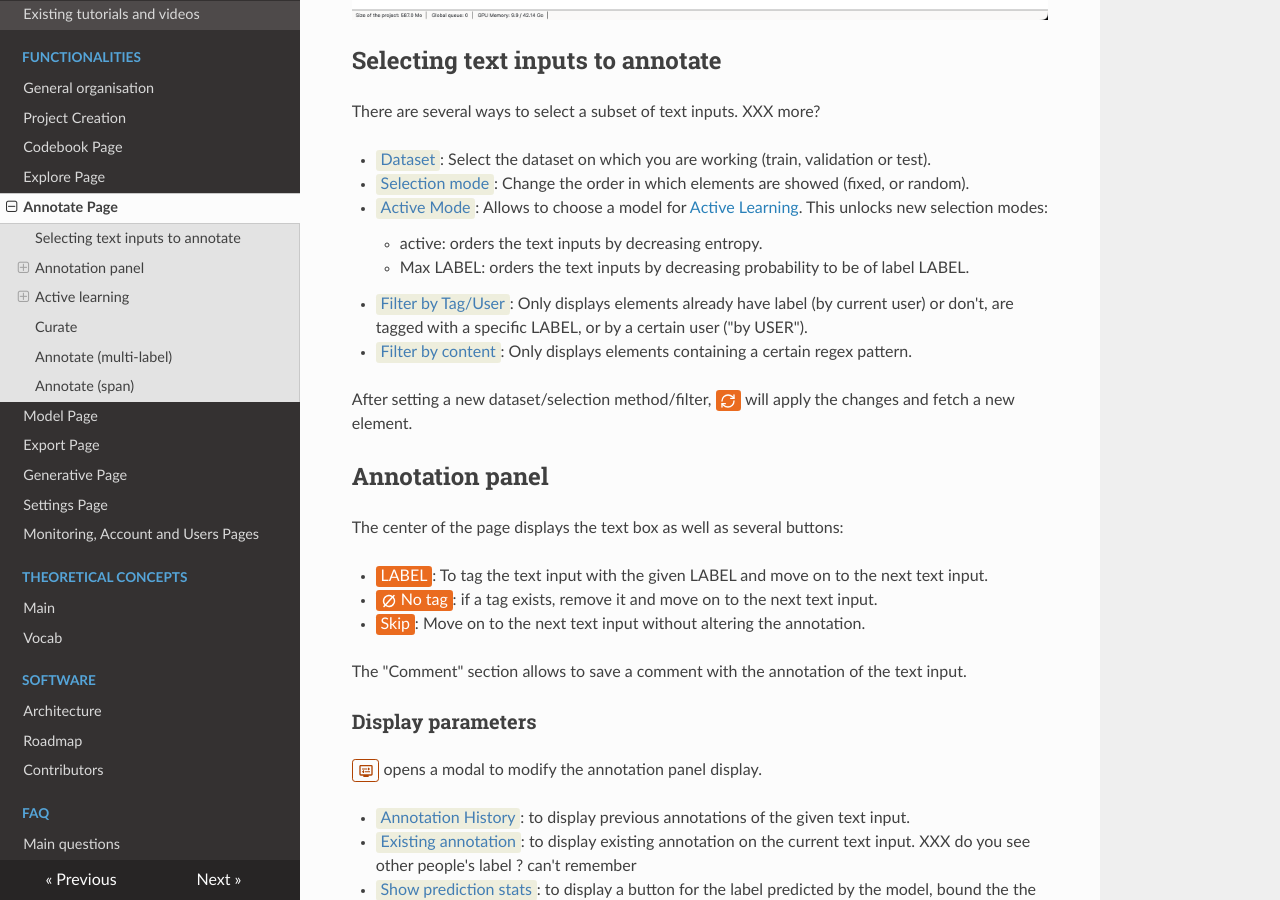
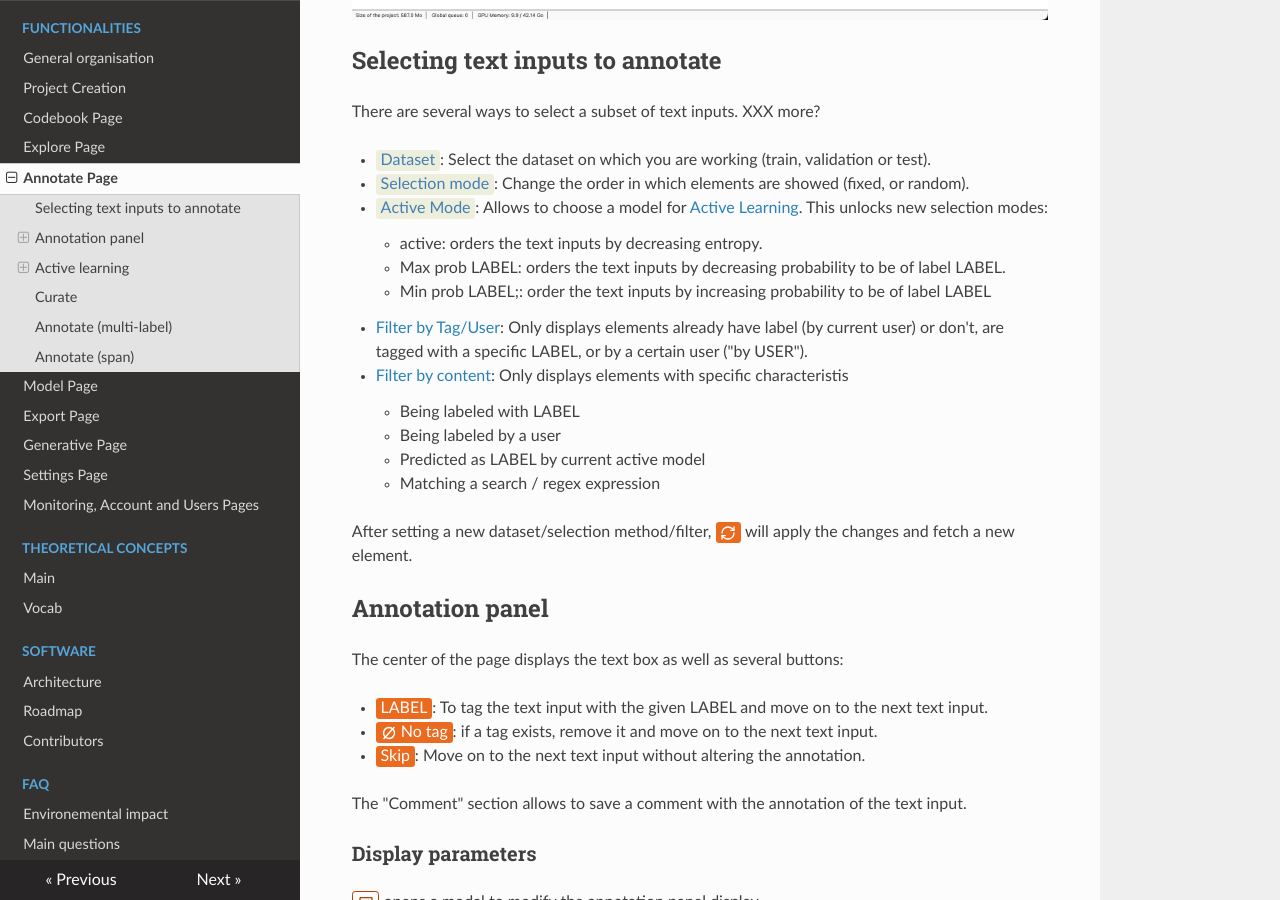
Before and after one commit to activetigger/documentation, an MkDocs documentation site: the page built from docs/functionalities/annotate.md, in a window 1280 px wide and 900 px high, scrolled down 564 px. Built offline with MkDocs 1.6.1, drawn with Linux system fonts in a browser that asks for light colours; nearby versions of some CDN libraries.

Commit message:
menu and adding a feature

```diff
--- a/docs/functionalities/annotate.md
+++ b/docs/functionalities/annotate.md
@@ -12,9 +12,15 @@ There are several ways to select a subset of text inputs. XXX more?
 - <span class="parameter">Selection mode</span>: Change the order in which elements are showed (fixed, or random).
 - <span class="parameter">Active Mode</span>: Allows to choose a model for [Active Learning](#active-learning). This unlocks new selection modes:
     - active: orders the text inputs by decreasing entropy.
-    - Max LABEL: orders the text inputs by decreasing probability to be of label LABEL.
-- <span class="parameter">Filter by Tag/User</span>: Only displays elements already have label (by current user) or don't, are tagged with a specific LABEL, or by a certain user ("by USER").
-- <span class="parameter">Filter by content</span>: Only displays elements containing a certain regex pattern.
+    - Max prob LABEL: orders the text inputs by decreasing probability to be of label LABEL.
+    - Min prob LABEL;: order the text inputs by increasing probability to be of label LABEL
+- <a class="parameter">Filter by Tag/User</a>: Only displays elements already have label (by current user) or don't, are tagged with a specific LABEL, or by a certain user ("by USER").
+- <a class="parameter">Filter by content</a>: Only displays elements with specific characteristis
+    - Being labeled with LABEL
+    - Being labeled by a user
+    - Predicted as LABEL by current active model
+    - Matching a search / regex expression
+
 
 After setting a new dataset/selection method/filter, <span class="action primary">![](../img/icons/refresh.svg)</span> will apply the changes and fetch a new element.
 
--- a/mkdocs.yml
+++ b/mkdocs.yml
@@ -3,11 +3,10 @@ nav:
   - Home: index.md
   - First steps:
       - Quickstart: quickstart/quickstart.md
-      - Workflows: quickstart/workflows.md
-      - Install and access: quickstart/access.md
-      - Environemental impact: quickstart/environment.md
+      - How to use it: quickstart/workflows.md
+      - Install & access: quickstart/access.md
   - Resources:
-      - How people use it: ressources/usecases.md
+      - How people use it: ressources/exampleprojects.md
       - Existing tutorials and videos: ressources/references.md
   - Functionalities:
       - General organisation: functionalities/organisation.md
@@ -28,6 +27,7 @@ nav:
       - Roadmap: software/roadmap.md
       - Contributors: software/contributors.md
   - FAQ:
+      - Environemental impact: quickstart/environment.md
       - Main questions: faq/faq.md
 
 markdown_extensions:
```
